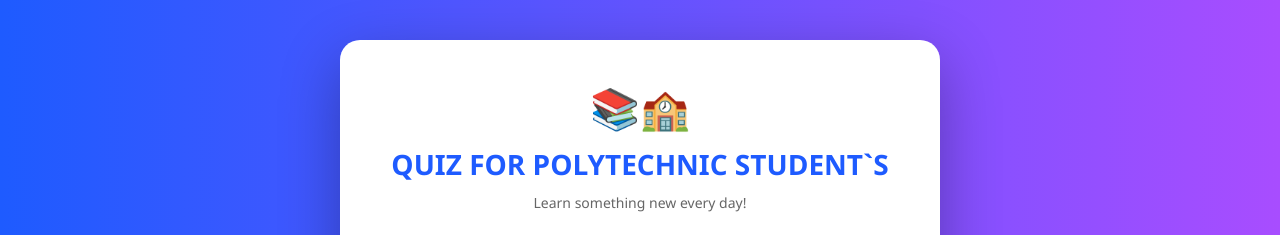
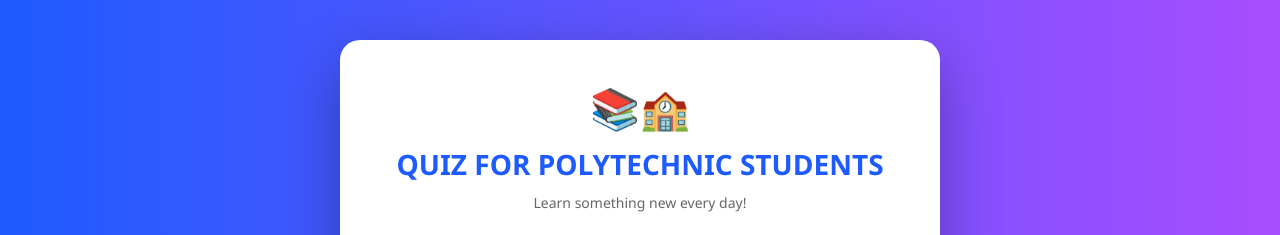
Before and after one commit to tejapratapkdr007/TEJAPRATAP-S-QUIZ, a website: page index.html in a window 1280 px wide. Shown: the top 235 px of the page. Drawn offline with Linux system fonts and the light colour scheme.

Commit message:
Update index.html

```diff
--- a/index.html
+++ b/index.html
@@ -455,7 +455,7 @@
         <!-- Login Screen -->
         <div id="loginSection" class="login-section active">
             <div class="logo">📚🏫</div>
-            <h1>QUIZ FOR POLYTECHNIC STUDENT`S</h1>
+            <h1>QUIZ FOR POLYTECHNIC STUDENTS</h1>
             <p class="subtitle">Learn something new every day!</p>
 
             <div class="pin-format-info">
```
